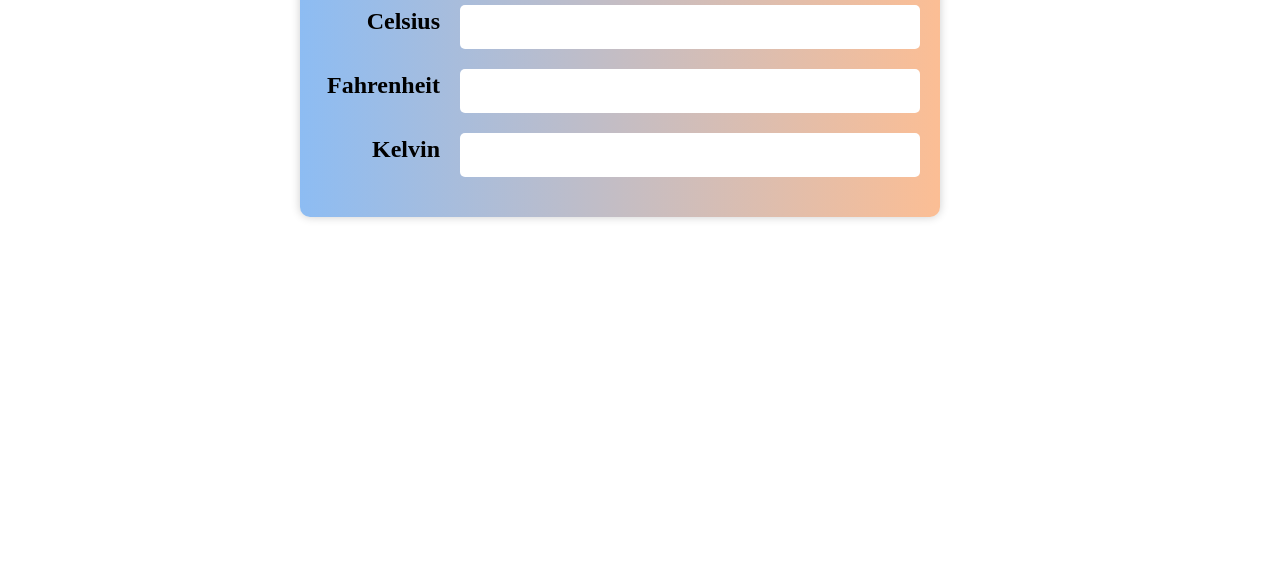
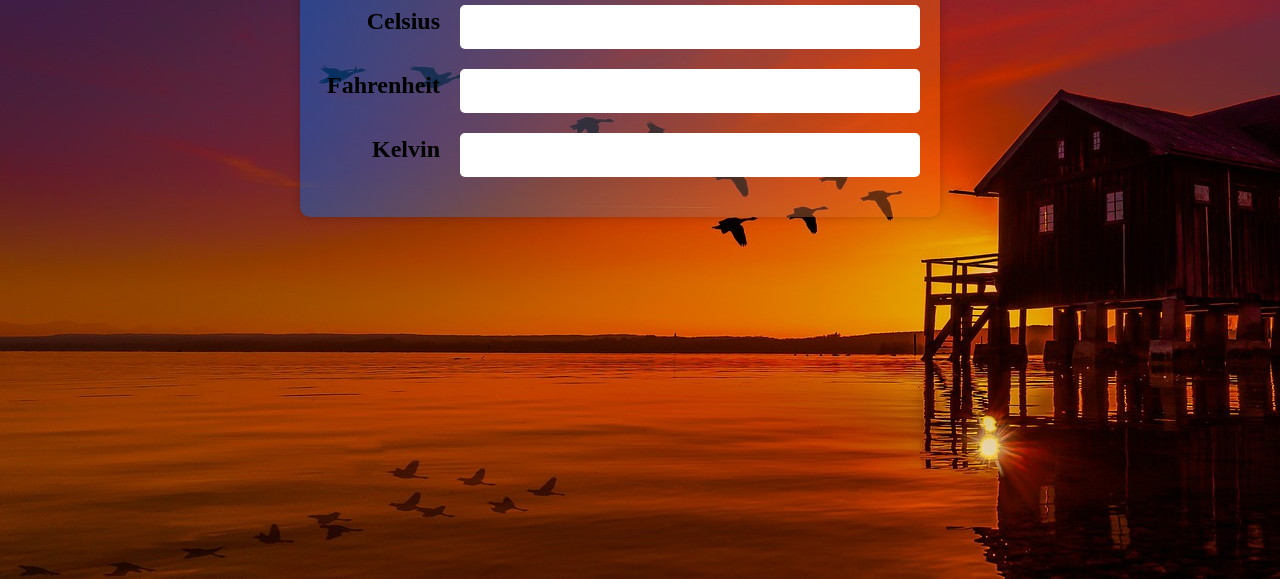
Before and after one commit to uvaishnasir/TempConverter, a plain HTML site: page index.html in a window 1280 px wide. Shown: the part 221-800 px from the top of the page. Drawn offline with Linux system fonts and the light colour scheme; the site is published under a folder, as on GitHub Pages, so addresses that start at the root find nothing.

Commit message:
Update style.css

```diff
--- a/style.css
+++ b/style.css
@@ -1,5 +1,5 @@
 body {
-  background-image: url(/TempConverter/img2.jpg);
+  background-image: url(img2.jpg);
   margin: 0;
   padding: 0;
 }
```
